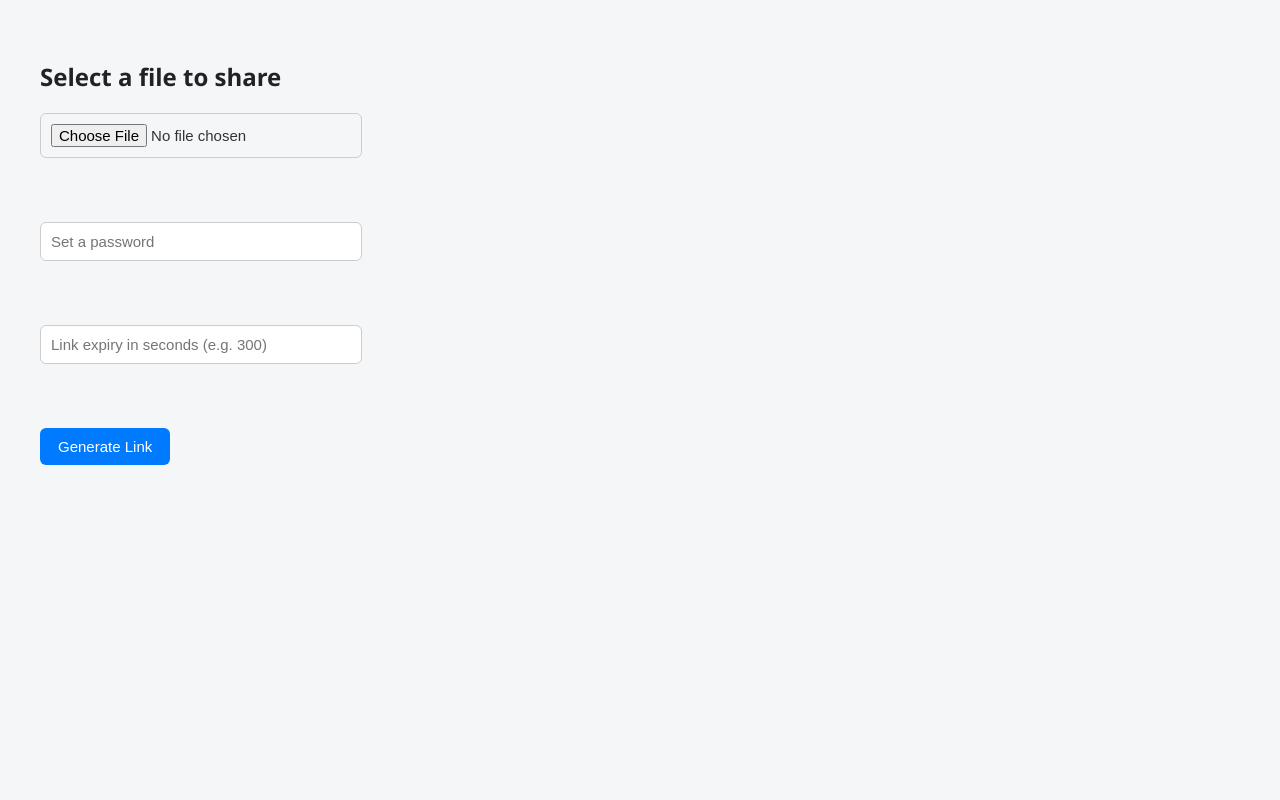
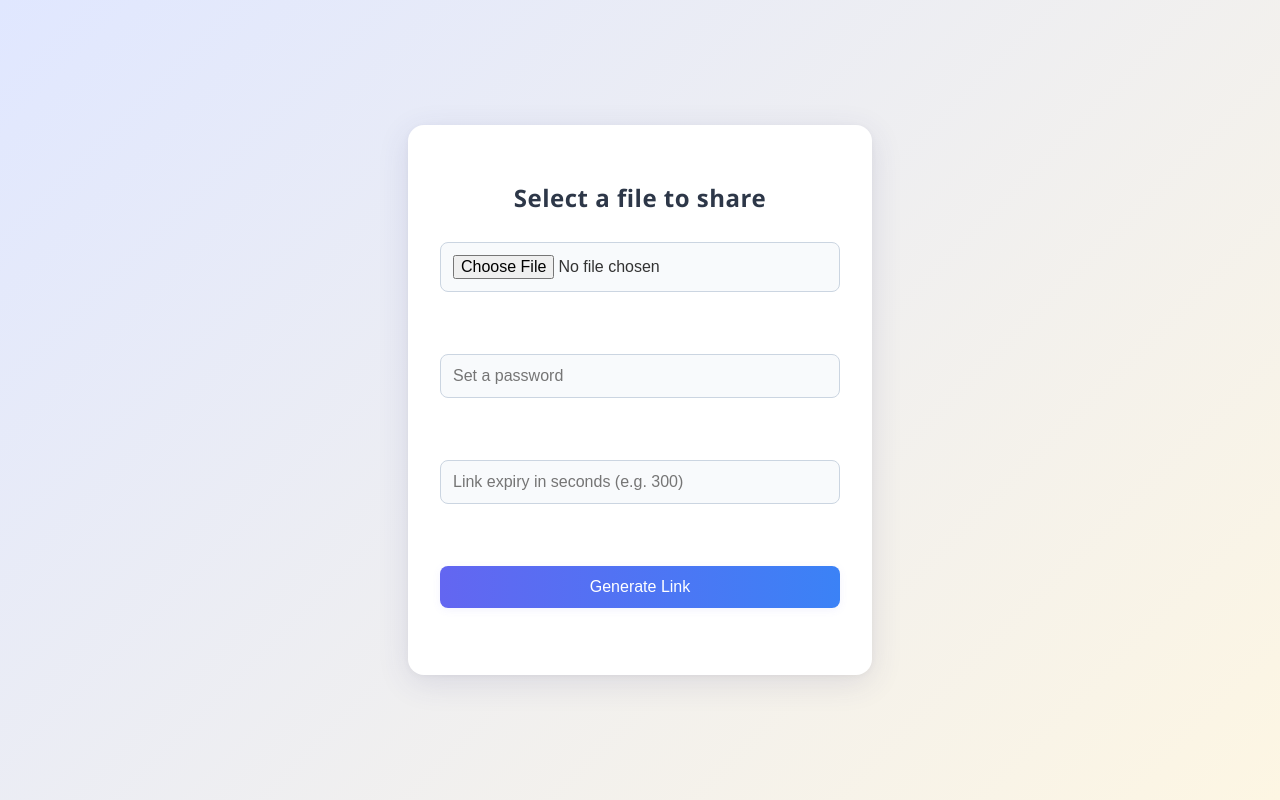
Before and after one commit to godfatherspie/FTS_P2P, a website: page public/index.html in a window 1280 px wide. Drawn offline with Linux system fonts and the light colour scheme.

Commit message:
UI updates + .bat file

```diff
--- a/public/index.html
+++ b/public/index.html
@@ -4,60 +4,96 @@
   <title>Send File</title>
 <style>
   body {
+    min-height: 100vh;
+    margin: 0;
+    background: linear-gradient(135deg, #e0e7ff 0%, #fdf6e3 100%);
+    display: flex;
+    align-items: center;
+    justify-content: center;
     font-family: 'Segoe UI', Tahoma, Geneva, Verdana, sans-serif;
-      background-color: #f4f6f8;
     color: #333;
-      padding: 40px;
-      margin: 0;
+  }
+
+  .container {
+    background: #fff;
+    padding: 36px 32px 32px 32px;
+    border-radius: 16px;
+    box-shadow: 0 8px 32px rgba(60, 60, 120, 0.12), 0 1.5px 6px rgba(0,0,0,0.04);
+    min-width: 340px;
+    max-width: 400px;
+    width: 100%;
+    display: flex;
+    flex-direction: column;
+    align-items: center;
   }
 
   h2 {
-      margin-bottom: 20px;
-      color: #222;
+    margin-bottom: 28px;
+    color: #2d3748;
+    font-weight: 600;
+    letter-spacing: 0.5px;
+    text-align: center;
+    font-size: 1.5rem;
   }
 
   input[type="file"],
   input[type="password"],
   input[type="number"] {
-      padding: 10px;
-      font-size: 15px;
-      border: 1px solid #ccc;
-      border-radius: 6px;
-      width: 300px;
-      max-width: 100%;
-      display: block;
-      margin-bottom: 20px;
+    padding: 12px;
+    font-size: 1rem;
+    border: 1.5px solid #cbd5e1;
+    border-radius: 8px;
+    width: 100%;
+    margin-bottom: 18px;
+    background: #f8fafc;
+    transition: border 0.2s;
+    box-sizing: border-box;
+  }
+  input[type="file"]:focus,
+  input[type="password"]:focus,
+  input[type="number"]:focus {
+    border-color: #7c3aed;
+    outline: none;
   }
 
   button#shareBtn {
-      background-color: #007bff;
-      color: white;
-      padding: 10px 18px;
-      font-size: 15px;
+    background: linear-gradient(90deg, #6366f1 0%, #3b82f6 100%);
+    color: #fff;
+    padding: 12px 0;
+    font-size: 1rem;
     border: none;
-      border-radius: 6px;
+    border-radius: 8px;
     cursor: pointer;
+    width: 100%;
+    font-weight: 500;
+    box-shadow: 0 2px 8px rgba(99,102,241,0.08);
+    transition: background 0.2s, transform 0.1s;
   }
-
   button#shareBtn:hover {
-      background-color: #0056b3;
+    background: linear-gradient(90deg, #4f46e5 0%, #2563eb 100%);
+    transform: translateY(-2px) scale(1.02);
   }
 
   #link {
     margin-top: 20px;
-      font-size: 14px;
+    font-size: 15px;
     word-break: break-all;
+    color: #2563eb;
+    text-align: center;
+    font-weight: 500;
   }
 </style>
 
 </head>
 <body>
+  <div class = "container">
     <h2>Select a file to share</h2>
     <input type="file" id="fileInput"><br><br>
     <input type="password" id="password" placeholder="Set a password"><br><br>
     <input type="number" id="expiry" placeholder="Link expiry in seconds (e.g. 300)"><br><br>
     <button id="shareBtn">Generate Link</button>
     <p id="link"></p>
+  </div>
 
   <script>
     const fileInput = document.getElementById('fileInput');
```
Also changed, not shown: public/transfer.html (+88 -35 lines), 1 other file. Lines whose indentation alone changed are shown as unchanged.
